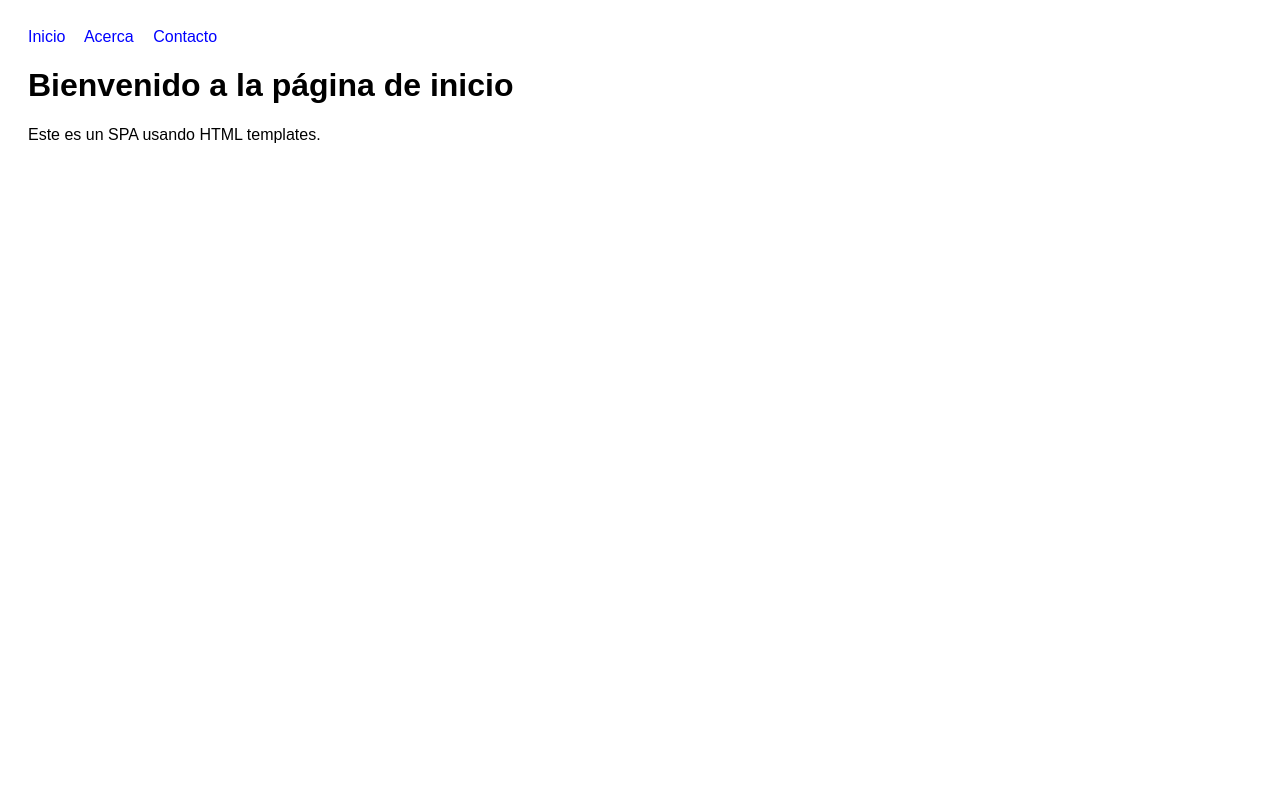
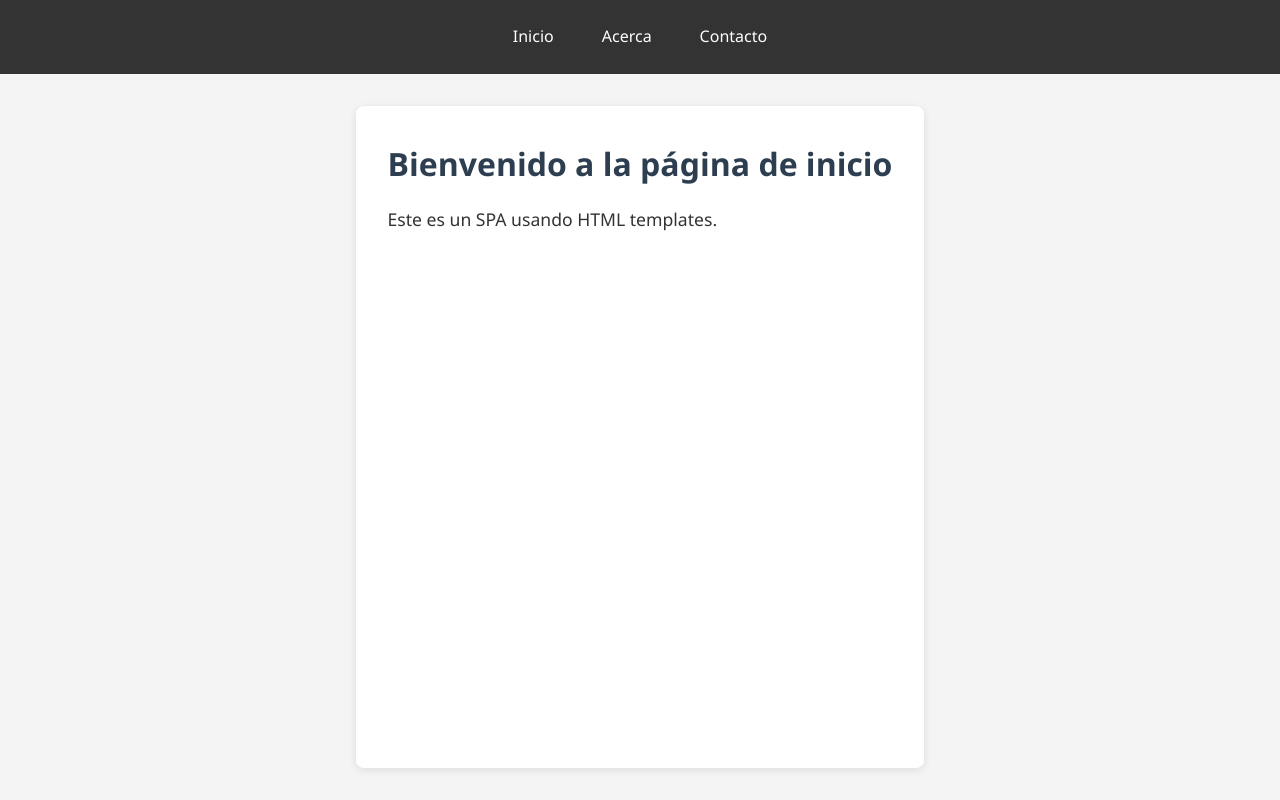
Before and after one commit to JacksonLedezma1/Javascript, a plain HTML site: page SPA/htmlTemplates/index.html in a window 1280 px wide. Drawn offline with Linux system fonts and the light colour scheme.

Commit message:
Added styles.css to SPA/hash, SPA/htmlTemplates, and SPA/manualRender,

```diff
--- a/SPA/hash/styles.css
+++ b/SPA/hash/styles.css
@@ -5,8 +5,8 @@ body {
 
 /* Estilos para los enlaces del menú de navegación */
 nav a {
-  margin: 0 10px;           /* Espaciado entre enlaces */
-  text-decoration: none;    /* Elimina el subrayado predeterminado */
+  margin: 0 10px; /* Espaciado entre enlaces */
+  text-decoration: none; /* Elimina el subrayado predeterminado */
 }
 
 /* Espaciado superior para el contenedor de contenido dinámico */
--- a/SPA/htmlTemplates/styles.css
+++ b/SPA/htmlTemplates/styles.css
@@ -1,17 +1,59 @@
-/* Estilo general del cuerpo de la página */
-body {
-  font-family: Arial, sans-serif;
-  padding: 20px;
+/* Reset básico */
+* {
+  margin: 0;
+  padding: 0;
+  box-sizing: border-box;
 }
 
-/* Estilo para los enlaces de navegación */
-nav a {
-  margin-right: 15px;      /* Separación entre enlaces */
-  text-decoration: none;   /* Quita el subrayado */
-  color: blue;             /* Color del texto */
+body {
+  font-family: "Segoe UI", Tahoma, Geneva, Verdana, sans-serif;
+  background-color: #f4f4f4;
+  color: #333;
+  line-height: 1.6;
+  min-height: 100vh;
+  display: flex;
+  flex-direction: column;
 }
 
-/* Estilo cuando el mouse pasa por encima del enlace */
-nav a:hover {
-  text-decoration: underline;  /* Subraya al pasar el cursor */
+/* Navegación */
+nav {
+  background-color: #333;
+  padding: 1rem;
+  display: flex;
+  gap: 1rem;
+  justify-content: center;
 }
+
+nav a {
+  color: #fff;
+  text-decoration: none;
+  padding: 0.5rem 1rem;
+  border-radius: 4px;
+  transition: background-color 0.3s ease;
+}
+
+nav a:hover,
+nav a.active {
+  background-color: #555;
+}
+
+/* Contenedor principal */
+main#app {
+  flex-grow: 1;
+  padding: 2rem;
+  max-width: 800px;
+  margin: 2rem auto;
+  background: #fff;
+  border-radius: 8px;
+  box-shadow: 0 2px 8px rgba(0, 0, 0, 0.1);
+}
+
+/* Estilos de los encabezados */
+h1 {
+  margin-bottom: 1rem;
+  color: #2c3e50;
+}
+
+p {
+  font-size: 1.1rem;
+}
--- a/SPA/manualRender/styles.css
+++ b/SPA/manualRender/styles.css
@@ -1,43 +1,55 @@
-/* Estilo global para la página */
+/* Estilos generales */
 body {
-  font-family: Arial, sans-serif;
   margin: 0;
-  padding: 0;
-  background-color: #f9f9f9;
+  font-family: 'Segoe UI', Tahoma, Geneva, Verdana, sans-serif;
+  background-color: #f7f9fc;
   color: #333;
 }
 
-/* Barra de navegación superior */
+/* Barra de navegación */
 nav {
-  background-color: #4CAF50; /* Verde */
-  padding: 1em;
+  background-color: #004080;
+  padding: 1rem;
   display: flex;
-  gap: 1em;
+  justify-content: center;
+  gap: 2rem;
 }
 
-/* Estilos de los enlaces de navegación */
 nav a {
   color: white;
   text-decoration: none;
   font-weight: bold;
+  transition: color 0.3s ease;
 }
 
-/* Efecto hover en los enlaces */
 nav a:hover {
-  text-decoration: underline;
+  color: #ffcc00;
 }
 
-/* Contenedor principal para las vistas */
+/* Contenedor principal */
 main#app {
-  padding: 2em;
+  padding: 2rem;
   max-width: 800px;
-  margin: 2em auto;
+  margin: auto;
   background-color: white;
-  box-shadow: 0 0 10px rgba(0,0,0,0.1);
-  border-radius: 8px;
+  border-radius: 10px;
+  margin-top: 2rem;
+  box-shadow: 0 4px 10px rgba(0, 0, 0, 0.1);
 }
 
-/* Estilo para los títulos principales */
-h1 {
-  color: #4CAF50;
+/* Encabezados */
+main h1 {
+  color: #004080;
 }
+
+/* Párrafos */
+main p {
+  font-size: 1.1rem;
+  line-height: 1.6;
+}
+
+/* Vista 404 */
+main h1:contains("404") {
+  color: red;
+  text-align: center;
+}
```
